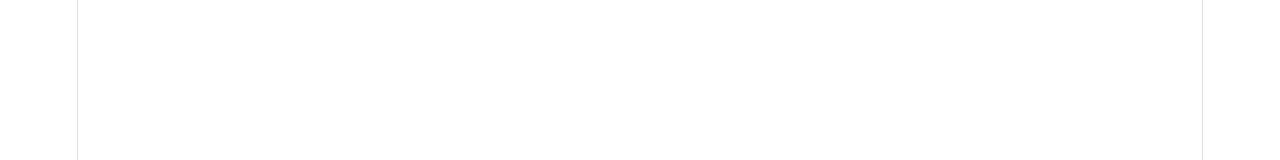
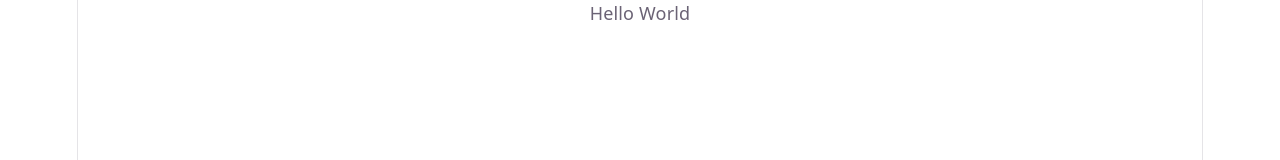
Before and after one commit to Willsky013/Sk8erWise-website, a React (Vite) app: page / in a window 1280 px wide. Shown: the top 160 px of the page. Built offline with nearby package versions, Linux system fonts and the light colour scheme.

Commit message:
Added struture to app.jsx and a const pagestate varible to handle page changes

```diff
--- a/src/App.jsx
+++ b/src/App.jsx
@@ -1,14 +1,21 @@
 import { useState } from 'react'
 import './App.css'
 
-function App() {
-  const [count, setCount] = useState(0)
+export default function App() {
+
+  const [pageState, setpageState] = useState("placeHolder");
 
   return (
     <>
+      <section className='page-header'>
 
+      </section>
+
+      <section className='page-body'>
+
+        {pageState === "placeHolder" && (<p>Hello World</p>)}
+
+      </section>
     </>
   )
 }
-
-export default App
```
